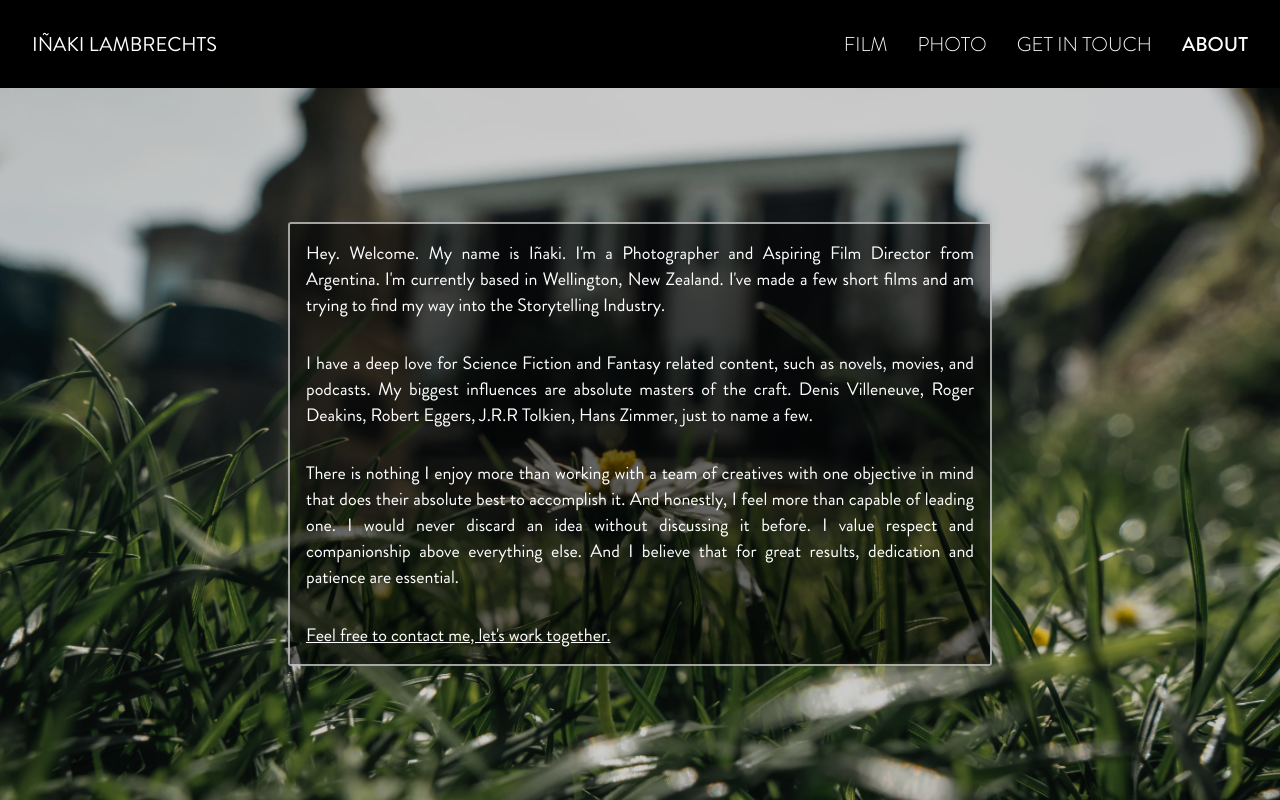
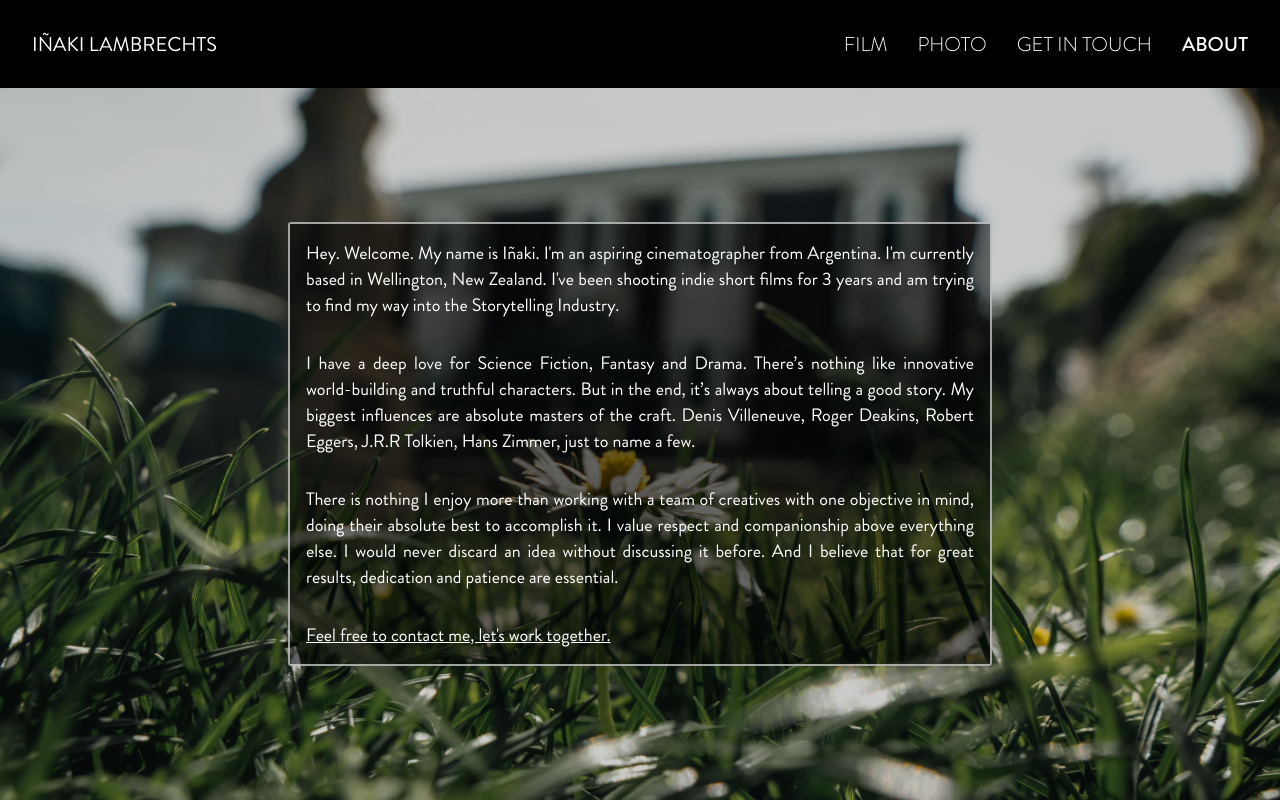
Before and after one commit to CatBoxy/inakilambrechts, a Next.js app: page /about in a window 1280 px wide. Built offline with nearby package versions, Linux system fonts and the light colour scheme.

Commit message:
about me text updated

```diff
--- a/pages/about.jsx
+++ b/pages/about.jsx
@@ -26,22 +26,13 @@ const About = () => (
             {/* <h1 className='title'>ABOUT IÑAKI</h1> */}
             <div className='styledBox'>
               <p>
-                Hey. Welcome. My name is Iñaki.
-                I'm a Photographer and Aspiring Film Director from Argentina.
-                I'm currently based in Wellington, New Zealand.
-                I've made a few short films and am trying to find my way into the Storytelling Industry.
+                Hey. Welcome. My name is Iñaki. I'm an aspiring cinematographer from Argentina. I'm currently based in Wellington, New Zealand. I've been shooting indie short films for 3 years and am trying to find my way into the Storytelling Industry.
               </p>
               <p>
-                I have a deep love for Science Fiction and Fantasy related content, such as novels, movies, and podcasts.
-                My biggest influences are absolute masters of the craft.
-                Denis Villeneuve, Roger Deakins, Robert Eggers, J.R.R Tolkien, Hans Zimmer, just to name a few.
+                I have a deep love for Science Fiction, Fantasy and Drama. There’s nothing like innovative world-building and truthful characters. But in the end, it’s always about telling a good story. My biggest influences are absolute masters of the craft. Denis Villeneuve, Roger Deakins, Robert Eggers, J.R.R Tolkien, Hans Zimmer, just to name a few.
               </p>
               <p>
-                There is nothing I enjoy more than working with a team of creatives with one objective in mind that does their absolute best to accomplish it.
-                And honestly, I feel more than capable of leading one.
-                I would never discard an idea without discussing it before.
-                I value respect and companionship above everything else.
-                And I believe that for great results, dedication and patience are essential.
+                There is nothing I enjoy more than working with a team of creatives with one objective in mind, doing their absolute best to accomplish it. I value respect and companionship above everything else. I would never discard an idea without discussing it before. And I believe that for great results, dedication and patience are essential.
               </p>
               <Link href={"/contact"}>
                 <p className='contactLink'>
```
